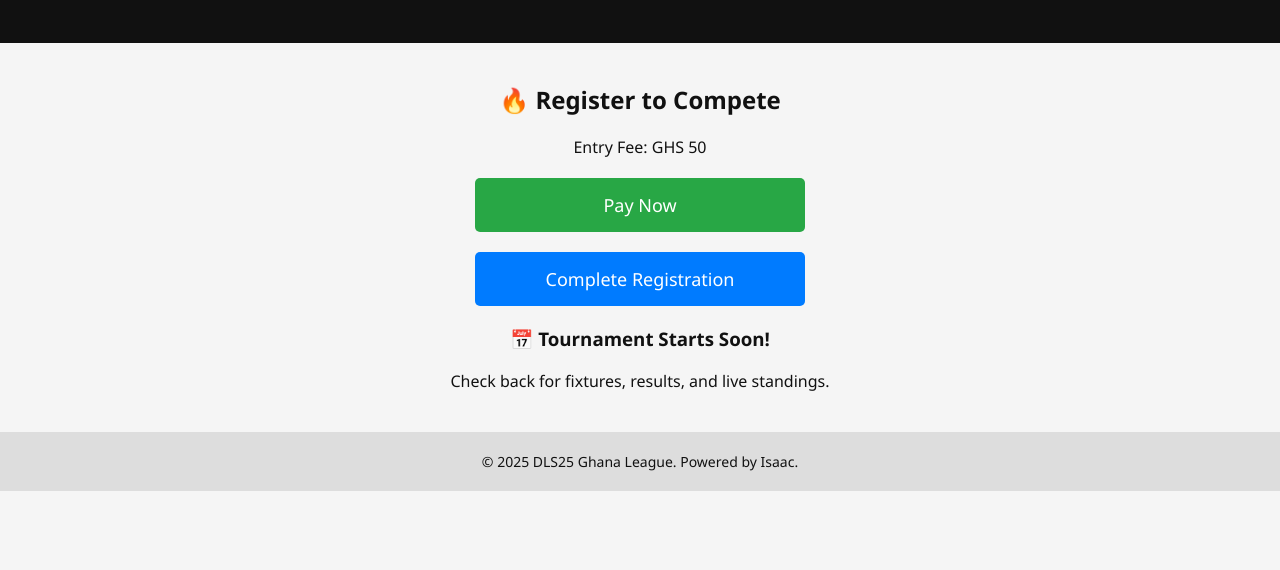
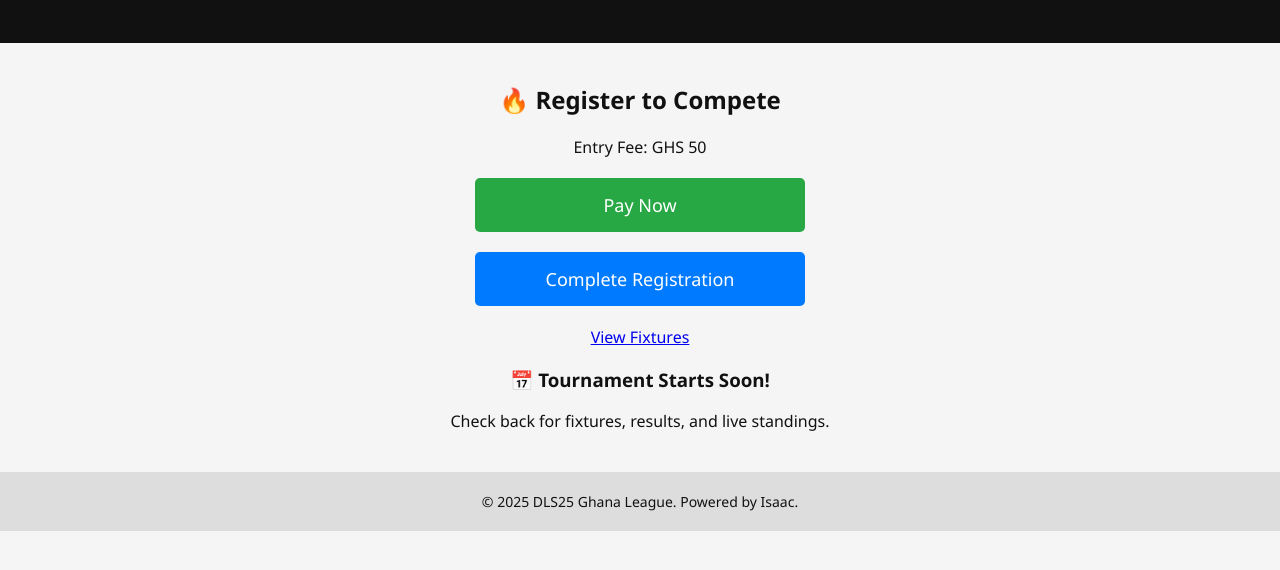
Before and after one commit to Onceupona1/dls25-site-, a plain HTML site: page index.html in a window 1280 px wide. Shown: the part 120-690 px from the top of the page. Drawn offline with Linux system fonts and the light colour scheme.

Commit message:
index.html

```diff
--- a/index.html
+++ b/index.html
@@ -69,6 +69,8 @@
 
   <a href="https://docs.google.com/forms/d/e/1FAIpQLSfy8hzfLxNA_4S8uiRdxtapBe_7iZU_ht2c8UcvYRhKx6ROcg/viewform?usp=sharing&ouid=113761072447300354034" class="btn secondary">Complete Registration</a>
 
+  <a href="fixtures.html" class="button">View Fixtures</a>
+
   <h3>📅 Tournament Starts Soon!</h3>
   <p>Check back for fixtures, results, and live standings.</p>
 </div>
```
